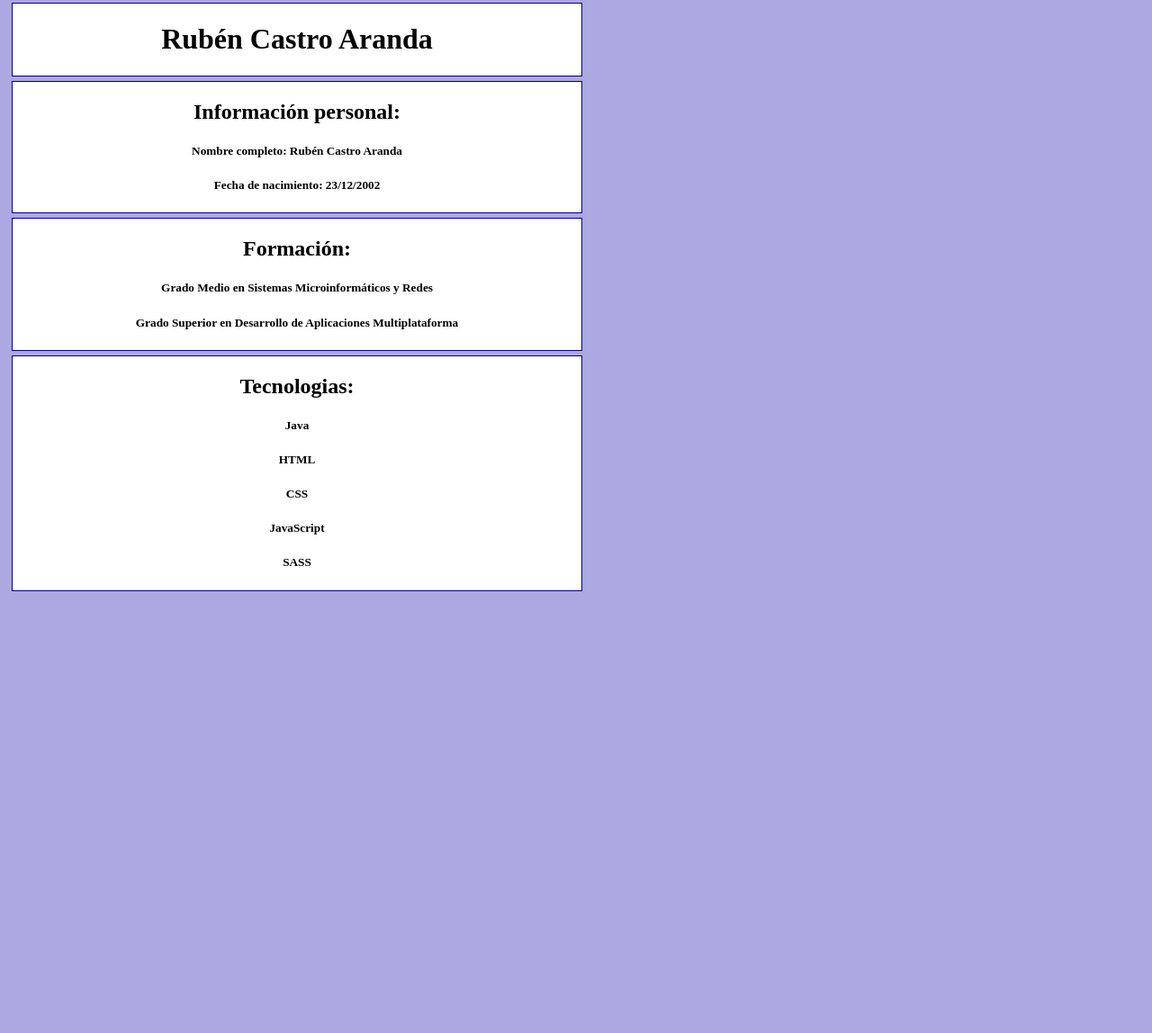
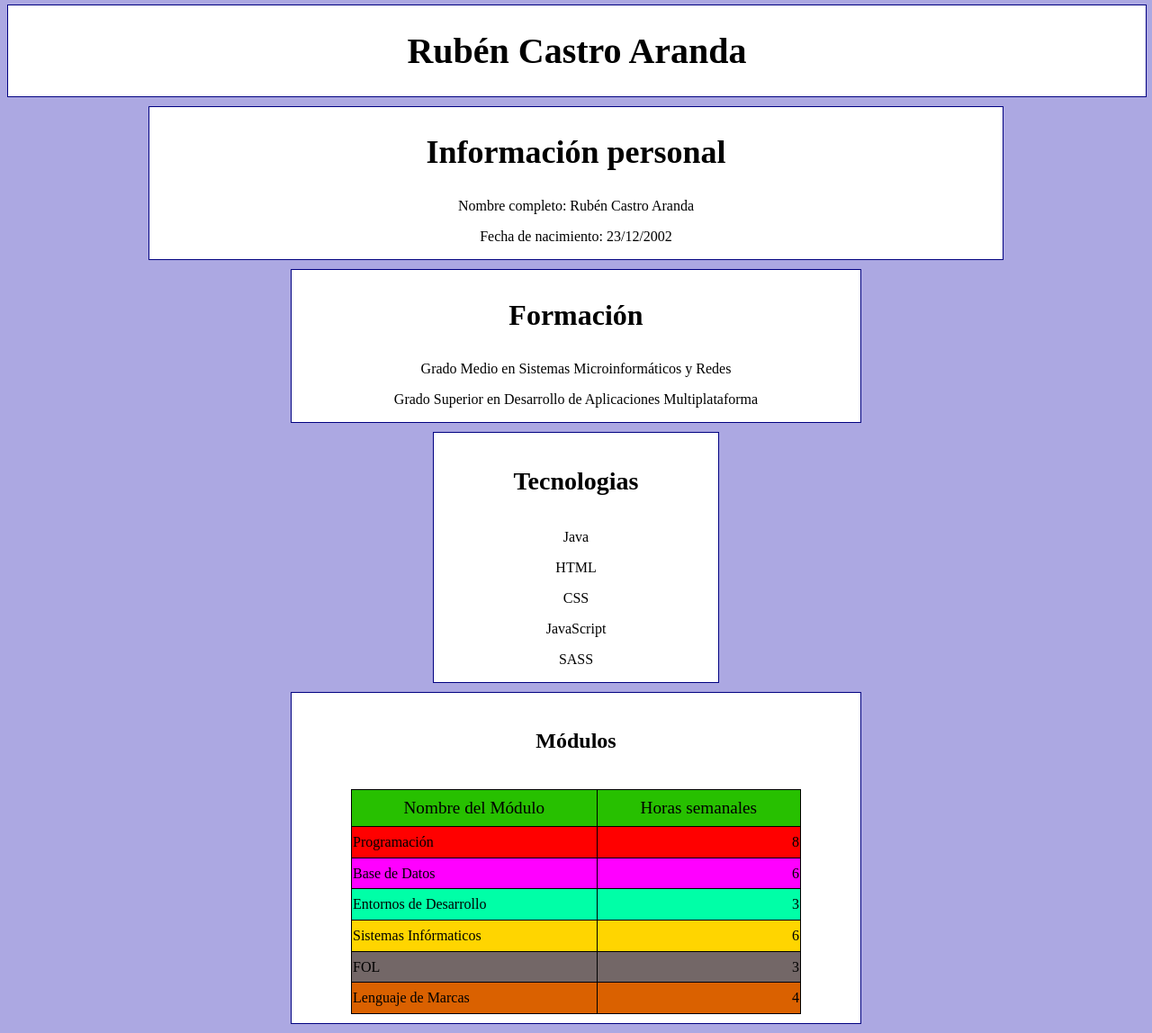
Before and after one commit to Elcheno/Aprendiendo-Sass, a plain HTML site: page index.html in a window 1280 px wide. Shown: the part 5-1153 px from the top of the page at 90% size. Before the commit the page ends 800 px from the top, so only its background shows below. Drawn offline with Linux system fonts and the light colour scheme.

Commit message:
Estructuras de Control y Funciones

```diff
--- a/index.html
+++ b/index.html
@@ -11,28 +11,68 @@
 
     <div class="wrapper">
         <div class="container">
-            <h1 class="title">Rubén Castro Aranda<h1>
+            <h1 class="title">Rubén Castro Aranda</h1>
         </div>
 
         <div class="container">
-            <h2>Información personal: </h2>
-            <h5>Nombre completo: Rubén Castro Aranda</h5>
-            <h5>Fecha de nacimiento: 23/12/2002</h5>
+            <h2>Información personal </h2>
+            <p>Nombre completo: Rubén Castro Aranda</p>
+            <p>Fecha de nacimiento: 23/12/2002</p>
         </div>
 
         <div class="container">
-            <h2>Formación:</h2>
-            <h5>Grado Medio en Sistemas Microinformáticos y Redes</h5>
-            <h5>Grado Superior en Desarrollo de Aplicaciones Multiplataforma</h5>
+            <h3>Formación</h3>
+            <p>Grado Medio en Sistemas Microinformáticos y Redes</p>
+            <p>Grado Superior en Desarrollo de Aplicaciones Multiplataforma</p>
         </div>
 
         <div class="container">
-            <h2>Tecnologias:</h2>
-            <h5>Java</h5>
-            <h5>HTML</h5>
-            <h5>CSS</h5>
-            <h5>JavaScript</h5>
-            <h5>SASS</h5>
+            <h4>Tecnologias</h4>
+            <p>Java</p>
+            <p>HTML</p>
+            <p>CSS</p>
+            <p>JavaScript</p>
+            <p>SASS</p>
+        </div>
+
+        <div class="container">
+            <h5>Módulos</h5>
+            <table class="table-Modulos">
+                <tr>
+                    <td>Nombre del Módulo</td>
+                    <td>Horas semanales</td>
+                </tr>
+
+                <tr>
+                    <td>Programación</td>
+                    <td>8</td>
+                </tr>
+
+                <tr>
+                    <td>Base de Datos</td>
+                    <td>6</td>
+                </tr>
+
+                <tr>
+                    <td>Entornos de Desarrollo</td>
+                    <td>3</td>
+                </tr>
+
+                <tr>
+                    <td>Sistemas Infórmaticos</td>
+                    <td>6</td>
+                </tr>
+
+                <tr>
+                    <td>FOL</td>
+                    <td>3</td>
+                </tr>
+
+                <tr>
+                    <td>Lenguaje de Marcas</td>
+                    <td>4</td>
+                </tr>
+            </table>
         </div>
     </div>
 
--- a/sass/compilacionesSimples.scss
+++ b/sass/compilacionesSimples.scss
@@ -1,19 +1,130 @@
+//Colours
 $white: rgb(255, 255, 255);
 $lightblue: rgb(172, 168, 226);
 $darkblue: rgb(1, 1, 129);
+$green: #27c000;
+$red: #ff0000;
+$magenta: #ff00ff;
+$aqua: #00ffa7;
+$yellow: #ffd500;
+$brown-grey: #736767;
+$orange: #da6100;
+$colors-table-modulos: $green, $red, $magenta, $aqua, $yellow, $brown-grey, $orange;
+
+//Sizes
 $v100: 100%;
 $v50: 50%;
+$t500: 500px;
+$t250: 250px;
+$heading-font-sizes: 40px, 36px, 32px, 28px, 24px, 20px;
+
+
+@mixin centrado{
+    margin: auto;
+    text-align: center;
+}
+
+@mixin border{
+    border: 1px solid black;
+}
+
+@mixin separation-V{
+    margin-top: 10px;
+    margin-bottom: 10px;
+}
+
+@mixin size($width, $height){
+    width: $width;
+    height: $height;
+}
+
+@function calc-width($breakpoint){
+    @if $breakpoint == "100" {
+        @return 100%;
+    } @else if $breakpoint == "75" {
+        @return 75%;
+    } @else if $breakpoint == "50" {
+        @return 50%;
+    } @else if $breakpoint == "25" {
+        @return 25%;
+    } @else {
+        @return 100%;
+    }
+}
 
 body{
     background-color: $lightblue;
     .wrapper{
+        $i: 1;
         width: $v100;
         .container{
             background-color: $white;
-            text-align: center;
             border: 1px solid $darkblue;
-            margin: 5px;
-            width: $v50;
+            @include centrado;
+            @include separation-V;
+
+            @while $i <= length($heading-font-sizes) {
+                h#{$i} {
+                    font-size: nth($heading-font-sizes, $i);
+                }
+                $i: $i + 1;
+            }
         }
     }
 }
+
+.table-Modulos{
+    @include centrado;
+    @include separation-V;
+    border-collapse: collapse;
+    @include size($t500, $t250);
+
+    tr{
+        @include border;
+
+        td{
+            @include border;
+        }
+        td:nth-child(odd){
+            text-align: left;
+        }
+        td:nth-child(even){
+            text-align: right;
+        }
+    }
+
+    @for $i from 1 through length($colors-table-modulos){
+        tr:nth-child(#{$i}){
+            background-color: nth($colors-table-modulos, $i);
+            @if $i == 1{
+                td{
+                    text-align: center;
+                    font-size: 1.2em;
+                }
+            }
+        }
+    }
+
+}
+
+.wrapper{
+    .container:nth-child(1){
+        width: calc-width('100');
+    }
+
+    .container:nth-child(2){
+        width: calc-width('75');
+    }
+
+    .container:nth-child(3){
+        width: calc-width('50');
+    }
+
+    .container:nth-child(4){
+        width: calc-width('25');
+    }
+
+    .container:nth-child(5){
+        width: calc-width('50');
+    }
+}
```
Also changed, not shown: compilaciones/style.css, 1 other file.
